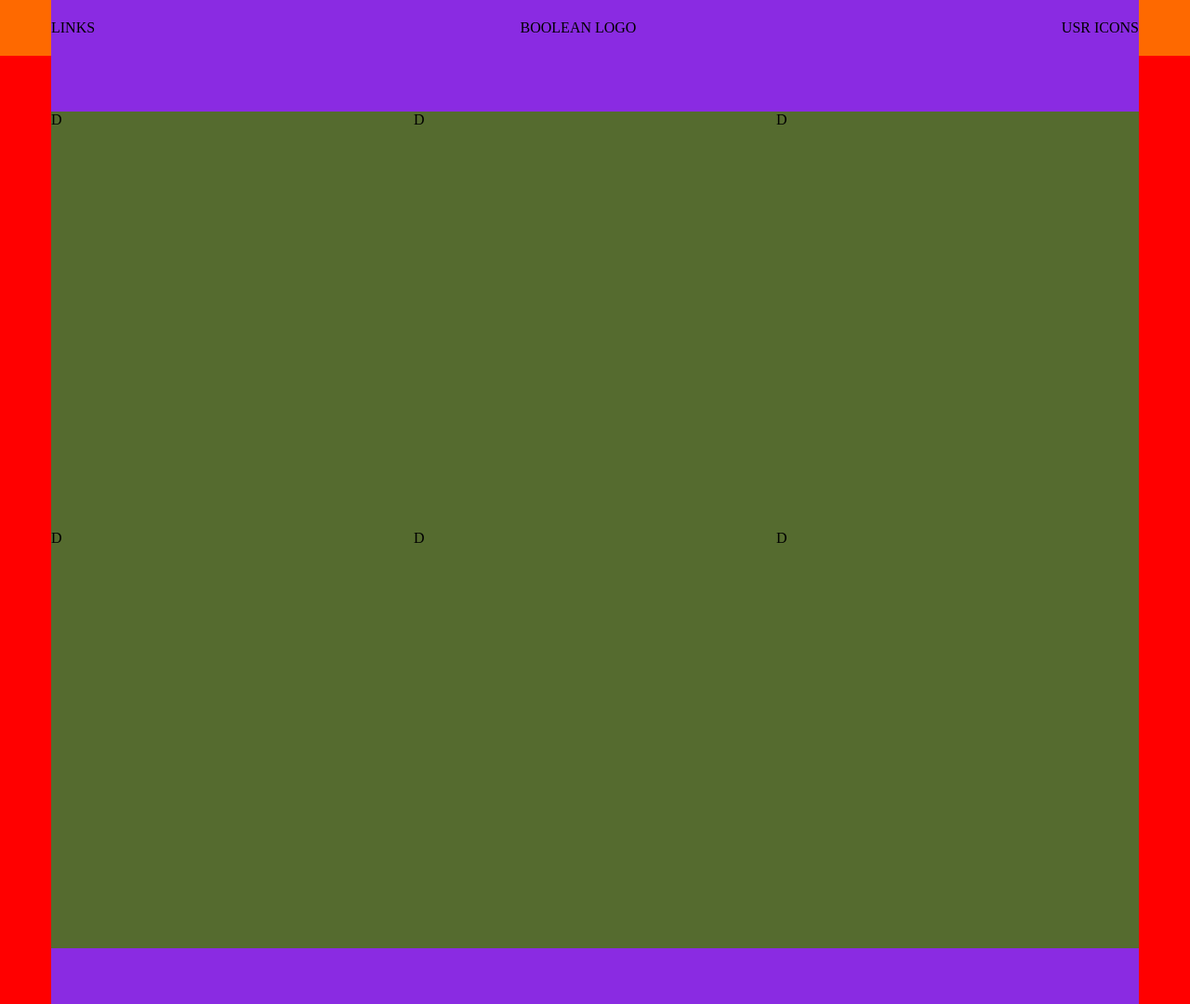
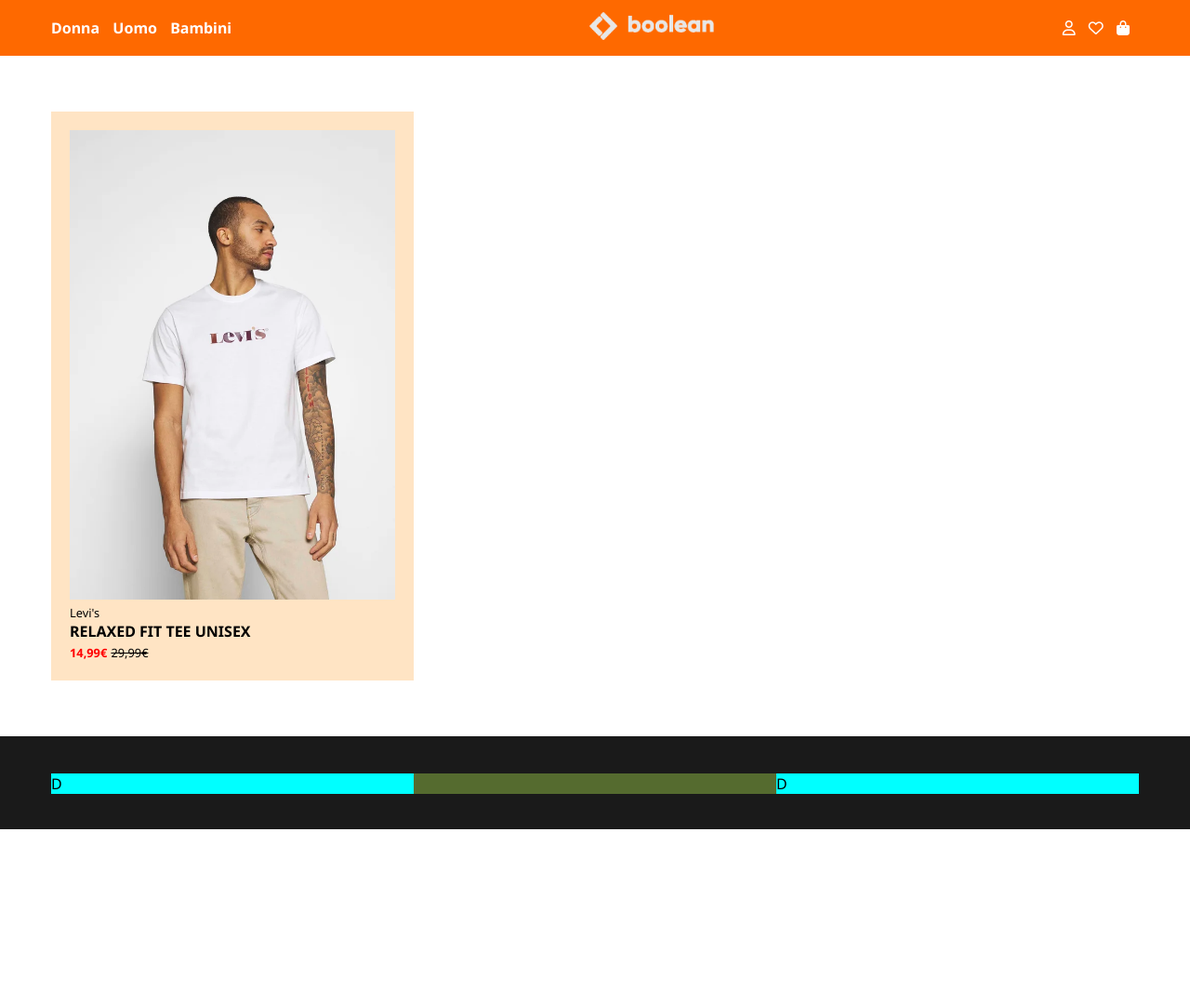
Before and after one commit to mattiamoneta/html-css-boolando, a plain HTML site: page index.html in a window 1280 px wide. Shown: the top 1080 px of the page at 93% size. After the commit the page ends 892 px from the top, so only its background shows below. Drawn offline with Linux system fonts and the light colour scheme.

Commit message:
Added Navbar

```diff
--- a/css/master.css
+++ b/css/master.css
@@ -2,6 +2,10 @@
     padding: 0;
     margin: 0;
     box-sizing: border-box;
+}
+
+html{
+    font-family: 'Noto Sans', sans-serif;
 }
 
 /* DEBUG */
@@ -27,7 +31,6 @@ main.debug .row .col-1{
 }
 
 footer.debug{
-    background-color: darkslategray;
     height: 100px;
 }
 
@@ -37,8 +40,35 @@ footer.debug .col-1{
 
 /* DEBUG */
 
+/* COLORS */
+
+.text-light{color: white;}
+.text-red{color: red;}
+.text-orange{color: #FE6900;}
+
+.bg-red{color: red;}
+.bg-orange{color: #FE6900;}
+.bg-green{color: #FE6900;}
+
 
 /* LAYOUT */
+
+.nav-inline ul{
+    list-style-type: none;
+}
+
+.nav-inline ul li{
+    display: inline-block;
+}
+
+.nav-inline ul li a{
+    padding: 10px;
+    color: white;
+}
+
+.nav-inline ul li a:first-child{
+    padding-left: 0;
+}
 
 .nav-fix{
     padding-top: 60px;
@@ -70,6 +100,7 @@ footer.debug .col-1{
 header{
     position: fixed;
     width: 100%;
+    background-color: #FE6900;
 }
 
 .navbar{
@@ -79,14 +110,72 @@ header{
     align-items: center;
 }
 
+.navbar .navbar-nav ul li a{
+    text-decoration: none;
+    font-weight: bold;
+}
+
+
+.nav-logo > img{
+    height: 30px;
+}
+
+
+
 /* MAIN */
 
 main .container{
     padding: 60px 0px;
 }
 
+/* CARDS */
+
+.card{
+    padding: 20px;
+    background-color: bisque;
+}
+
+.card .card-brand{
+    font-size: .8rem;
+}
+
+.card .card-item{
+    font-weight: bold;
+    text-transform: uppercase;
+}
+
+.card .price-now{
+    font-size: .8rem;
+    font-weight: bold;
+}
+
+.card .price-before{
+    font-size: .8rem;
+    text-decoration: line-through;
+}
+
+.card-img{
+    position: relative;
+}
+
+.card-img-front{
+    position: absolute;
+    left: 0;
+    top: 0;
+}
+
+/* .card-img-front:hover{
+    display: none;
+} */
+
+
+.card .card-img img{
+    width: 100%;
+}
+
 /* FOOTER */
 
 footer{
     padding: 40px 0px;
+    background-color: #1a1a1a;
 }
--- a/index.html
+++ b/index.html
@@ -9,38 +9,68 @@
 
 
     <!-- Google Fonts -->
+    <link rel="preconnect" href="https://fonts.googleapis.com">
+    <link rel="preconnect" href="https://fonts.gstatic.com" crossorigin>
+    <link href="https://fonts.googleapis.com/css2?family=Noto+Sans:wght@400;500;700&display=swap" rel="stylesheet">
 
     <!-- Font Awesome -->
+    <link rel="stylesheet" href="https://cdnjs.cloudflare.com/ajax/libs/font-awesome/6.2.1/css/all.min.css" integrity="sha512-MV7K8+y+gLIBoVD59lQIYicR65iaqukzvf/nwasF0nqhPay5w/9lJmVM2hMDcnK1OnMGCdVK+iQrJ7lzPJQd1w==" crossorigin="anonymous" referrerpolicy="no-referrer" />
 
     <title>Boolando</title>
 
 </head>
     <body>
-
-        <header class="debug">
+        <header>
             <div class="container">
                 <div class="navbar">
-                    <nav class="navbar-nav">
-                        LINKS
+                    <nav class="navbar-nav nav-inline">
+                        <ul>
+                            <li><a href="#">Donna</a></li>
+                            <li><a href="#">Uomo</a></li>
+                            <li><a href="#">Bambini</a></li>
+                        </ul>
                     </nav>
 
-                    <div class="nav-logo">BOOLEAN LOGO</div>
+                    <div class="nav-logo">
+                        <img src="./img/boolean-logo.png" alt="Boolean Logo">
+                    </div>
 
-                    <div class="nav-userarea">USR ICONS</div>
+                    <div class="nav-userarea">
+                        <nav class="nav-inline">
+                            <ul>
+                                <li><a href="#"><i class="fa-regular fa-user"></i></a></li>
+                                <li><a href="#"><i class="fa-regular fa-heart"></i></a></li>
+                                <li><a href="#"><i class="fa-solid fa-bag-shopping"></i></a></li>
+                            </ul>
+                        </nav>
+                    </div>
 
                 </div>
             </div>
         </header>
 
-        <main class="debug nav-fix">
+        <main class="nav-fix">
            <div class="container">
                 <div class="row row-wrap">
-                    <div class="col-1">D</div>
-                    <div class="col-1">D</div>
-                    <div class="col-1">D</div>
-                    <div class="col-1">D</div>
-                    <div class="col-1">D</div>
-                    <div class="col-1">D</div>
+
+                    <div class="col-1">
+                        <div class="card">
+                            <div class="card-container">
+
+                                <div class="card-img">
+                                    <img src="./img/1.webp" class="card-img-front" alt="">
+                                    <img src="./img/1b.webp" class="card-img-back" alt="">
+                                </div>
+                                <div class="card-caption">
+                                    <div class="card-brand">Levi's</div>
+                                    <div class="card-item">relaxed fit tee unisex</div>
+                                    <span class="price-now text-red">14,99€</span>
+                                    <span class="price-before">29,99€</span>
+                                </div>
+                            </div>
+                        </div>
+                    </div>
+
                 </div>
            </div>
         </main>
```
